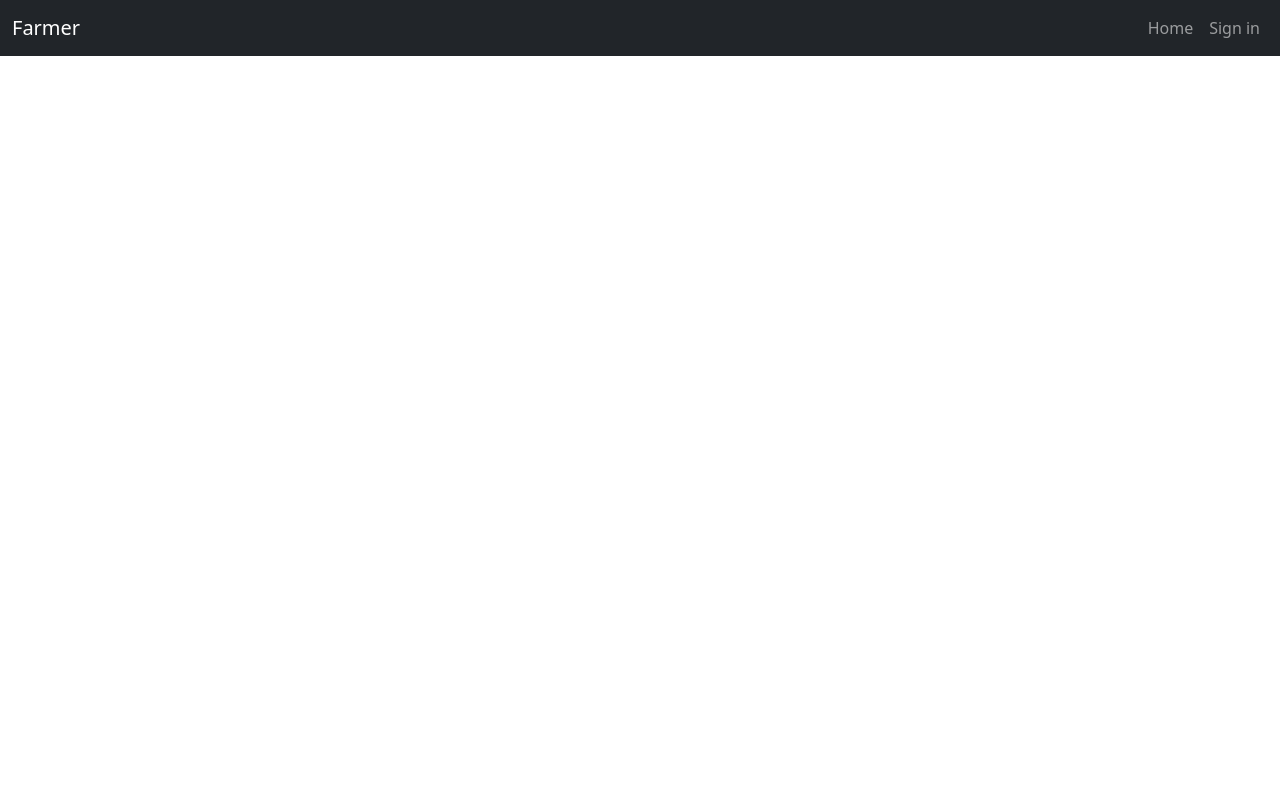
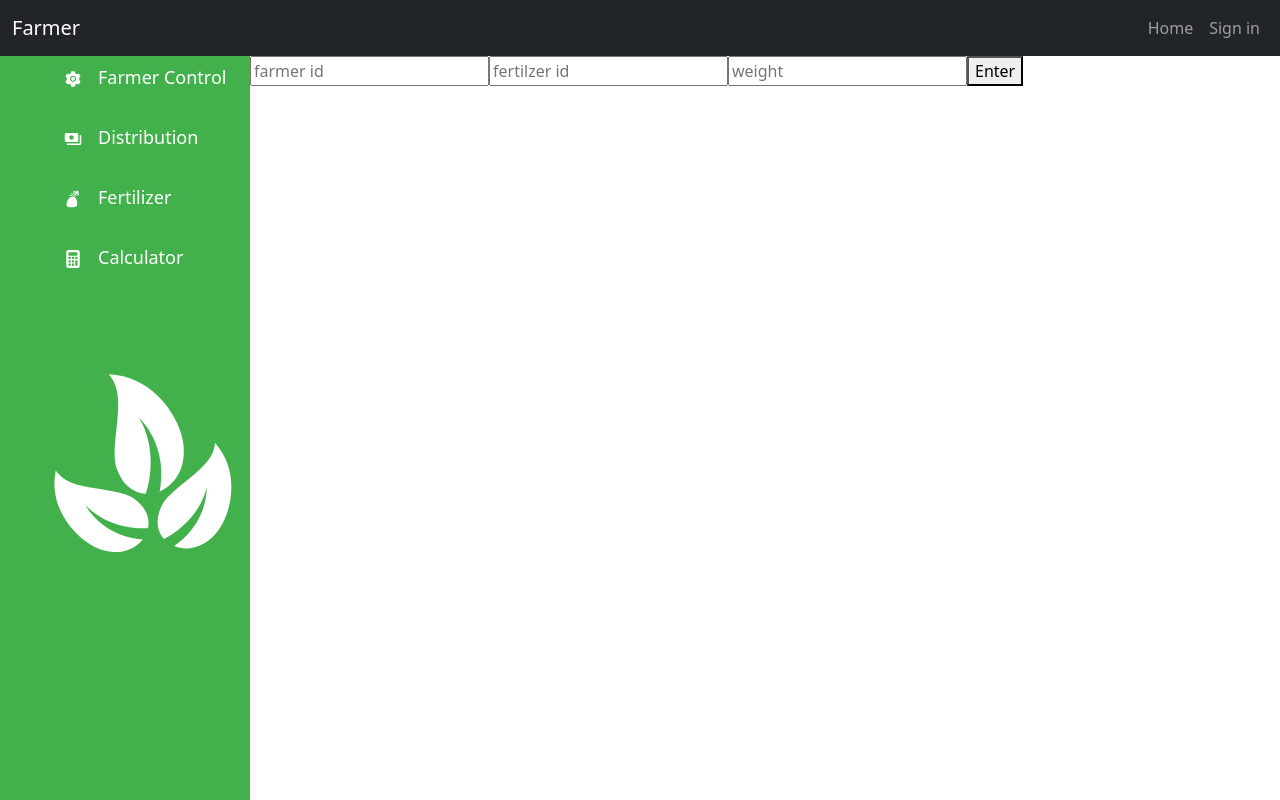
Before and after one commit to amilaupendra/Boothaya, a React (Create React App) app: page /distribution in a window 1280 px wide. Before the commit this address had no page. Built offline with nearby package versions, Linux system fonts and the light colour scheme.

Commit message:
distibution function added

```diff
--- a/src/App.js
+++ b/src/App.js
@@ -7,14 +7,15 @@ import Dashboard from './pages/dashboard/Dashboard';
 import { BrowserRouter as Router, Routes, Route } from 'react-router-dom';
 import Sidebar from './Components/sidebar/Sidebar';
 import FarmerControl from './pages/farmerControl/FarmerControl';
-import { useLocation } from 'react-router-dom';
+// import { useLocation } from 'react-router-dom';
 import Calculator from './pages/calculator/Calculator';
-import { Calculate } from '@mui/icons-material';
+// import { Calculate } from '@mui/icons-material';
 import Fertilizer from './pages/fertilizer/Fertilizer';
+import Distribution from './pages/distribution/Distribution';
 
 function App() {
 
-  const location =useLocation.pathname !== ''
+  // const location =useLocation.pathname !== ''
 
 
   return (
@@ -30,6 +31,7 @@ function App() {
       <Route exact path="/calculator" element={<Calculator />} />
       <Route exact path="/farmercontrol" element={<FarmerControl />} />
       <Route exact path="/fertilizer" element={<Fertilizer />} />
+      <Route exact path='/distribution' element={<Distribution />} />
 
 
       </Routes>
--- a/src/Components/sidebar/Sidebardata.jsx
+++ b/src/Components/sidebar/Sidebardata.jsx
@@ -16,8 +16,8 @@ export const SidebarData = [
         cName: 'nav-text'
     },
     {
-        title: 'Payments',
-        path: '/payments',
+        title: 'Distribution',
+        path: '/distribution',
         icon: <MdPayments/>,
         cName: 'nav-text'
     },
--- /dev/null
+++ b/src/pages/distribution/Distribution.jsx
@@ -0,0 +1,37 @@
+import React from 'react'
+import Sidebar from '../../Components/sidebar/Sidebar'
+import './distribution.css'
+import Axios from 'axios';
+import { useState } from 'react';
+
+export default function Distribution() {
+  const [farmerId, setFarmerId] =useState("");
+  const [fertilizerId, setFertilizerId] =useState("");
+  const [weight, setWeight] =useState("");
+
+  const distribute = ()=>{
+    Axios.post("http://localhost:4000/distribute", {
+      farmerId : farmerId,
+      fertilizerId: fertilizerId,
+      weight : weight
+    }).then((response)=>{
+      console.log("done");
+    }).catch((error)=>{
+      console.log(error);
+    })
+  }
+
+  return (
+    <div className='distribution-div'>
+      <Sidebar />
+      <div className="distribution-data">
+        <div className="input-data">
+          <input type="number" placeholder='farmer id' onChange={(e)=> setFarmerId(e.target.value)}/>
+          <input type="number" placeholder='fertilzer id' onChange={(e)=> setFertilizerId(e.target.value)} />
+          <input type="number" placeholder='weight' onChange={(e)=> setWeight(e.target.value)} />
+          <button onClick={distribute}>Enter</button>
+        </div>
+      </div>
+    </div>
+  )
+}
--- /dev/null
+++ b/src/pages/distribution/distribution.css
@@ -0,0 +1,4 @@
+.distribution-data{
+    display: flex;
+    margin-left: 250px;
+}
```
Also changed, not shown: src/pages/payments/Payments.jsx (deleted, +0 -7 lines), 1 other file (tests, documents, lock files or other folders).
